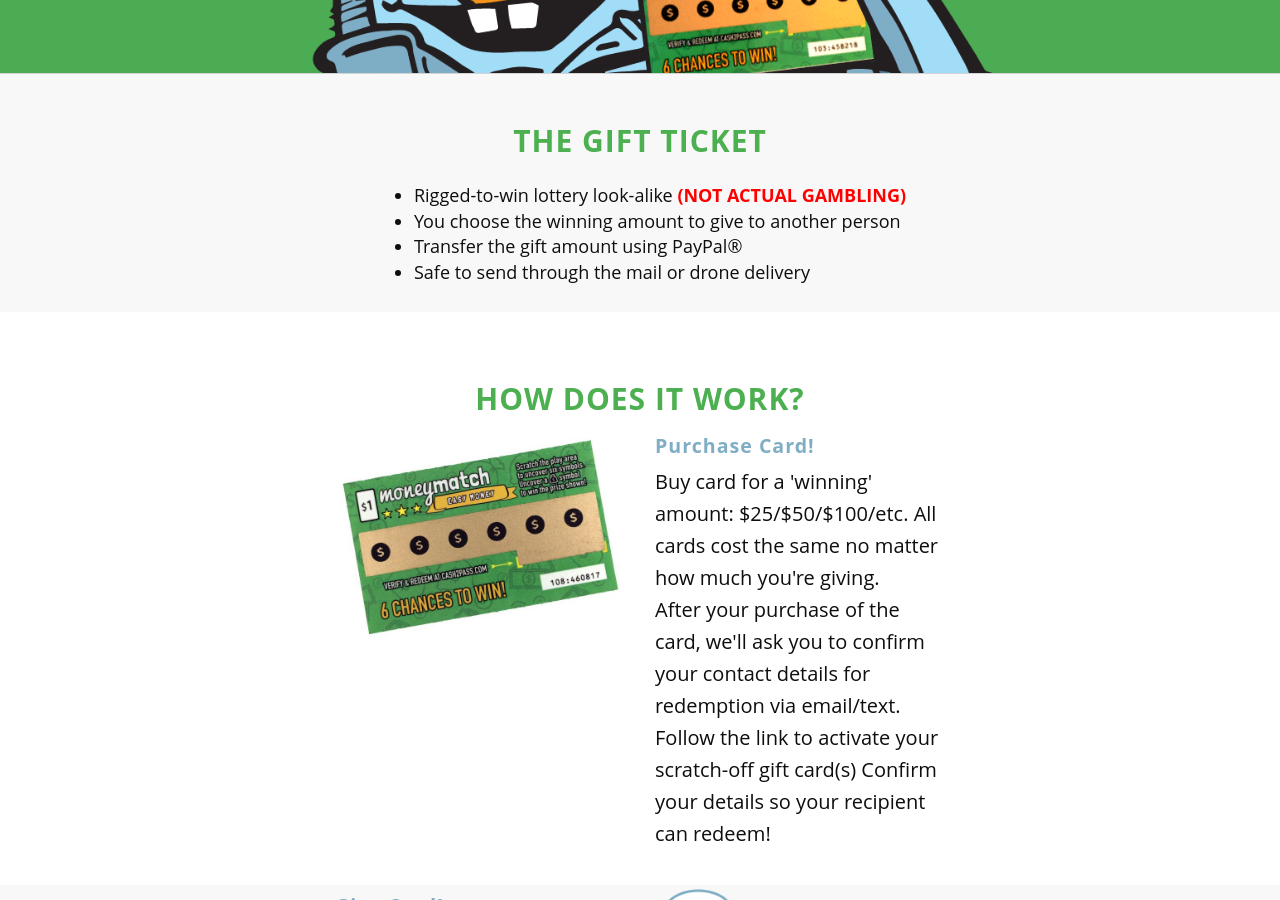
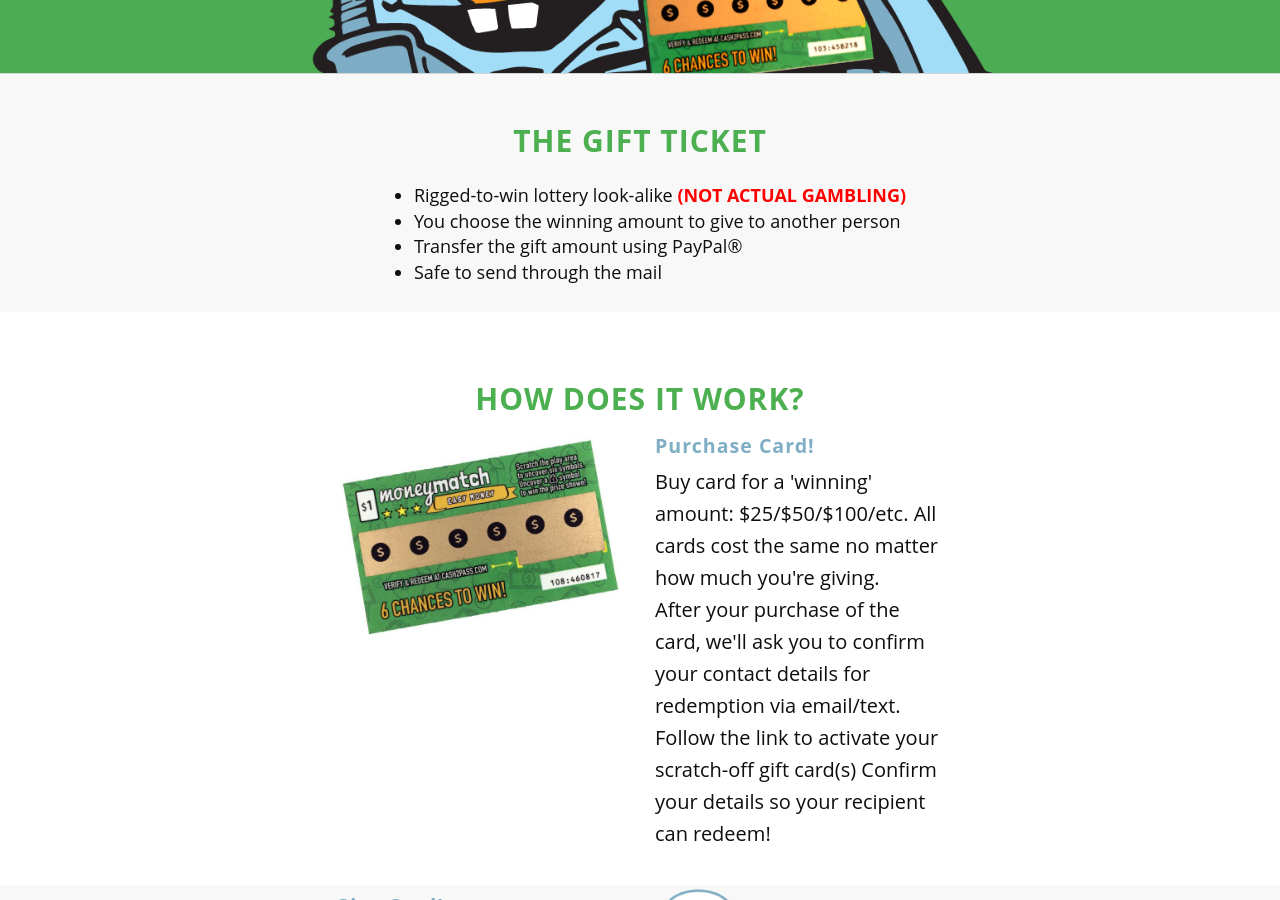
Before and after one commit to alleyway/gift-ticket-web, a Jekyll site: the page built from index.html, in a window 1280 px wide and 900 px high, scrolled down 517 px. Built offline with Jekyll 4.4.1, drawn with Linux system fonts in a browser that asks for light colours.

```diff
--- a/index.html
+++ b/index.html
@@ -47,7 +47,7 @@
                 <li>Rigged-to-win lottery look-alike <span style="color: red; font-weight: bold">(NOT ACTUAL GAMBLING)</span></li>
                 <li>You choose the winning amount to give to another person</li>
                 <li>Transfer the gift amount using PayPal&reg;</li>
-                <li>Safe to send through the mail or drone delivery</li>
+                <li>Safe to send through the mail</li>
             </ul>
         </div>
 
```
